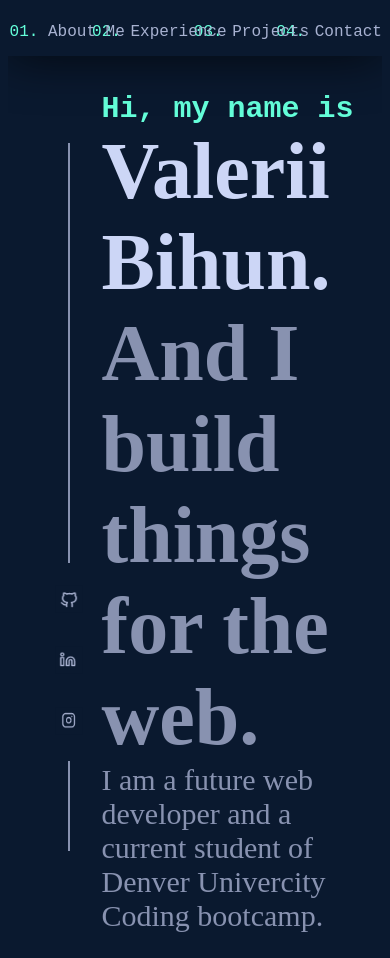
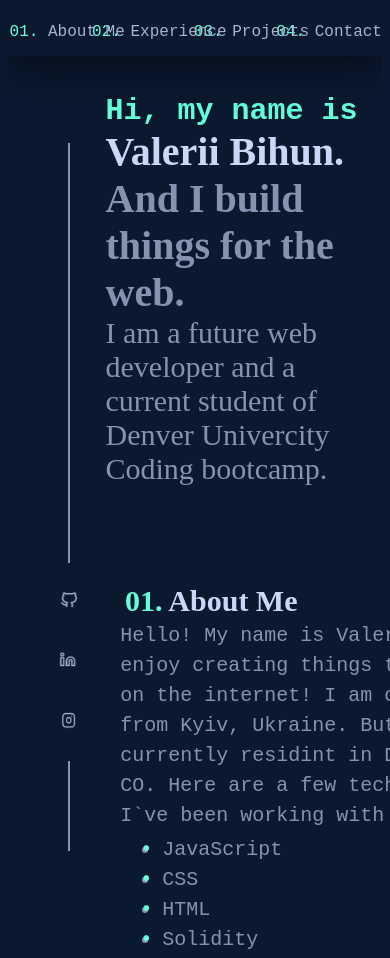
Before and after one commit to Valllerian/Portfolio, a plain HTML site: page index.html in a window 390 px wide. Shown: the top 958 px of the page. Drawn offline with Linux system fonts and the light colour scheme.

Commit message:
responsive design edited

```diff
--- a/assets/style.css
+++ b/assets/style.css
@@ -10,8 +10,8 @@
  --Green: #64ffda;
  --font-sans: "Calibre","Inter","San Francisco","SF Pro Text",sans-serif;
  --font-mono: "SF Mono","Fira Code","Fira Mono","Roboto Mono",monospace;
- --left: 0px 0px 0px 25%;
- --contentmargin: 25% 0px 0px 30%;
+ --left: 0px 0px 0px 25vw;
+ --contentmargin: 25vw 0px 0px 30vw;
  --mainfont: 30px;
  --transition: 375ms ease-in-out;
 }
@@ -35,10 +35,9 @@ header ul {
     font-family: var(--font-mono);
     display: flex;
     flex-wrap: wrap;
-    align-items: center;
     list-style-type:decimal-leading-zero;
     justify-content: space-between;
-    margin: 0px 50px 250px 80%;
+    margin: 0px 0px 250px 80vw;
     color: var(--Green);
 }
 
@@ -123,7 +122,6 @@ a {
 main h1 h2 h3 {
     display: flex;
     flex-wrap: wrap;
-    align-items: center;
     text-align: center;
 }
 
@@ -333,24 +331,32 @@ footer {
 
     }
     .maincontent {
-        width: 55%;
+        width: 55vw;
     }
 
     body header ul{
-        margin: 0px 0px 10% 0px;
+        margin: 0px 0px 10vw 0px;
     }
     #projects {
         margin: none;
     }
     .positionimg {
-        margin: 5% 0px 0px 15% ;
+        margin: 5% 0px 0px 15vw ;
+    }
+
+    main h2 {
+        font-size: 40px;
+    }
+
+    main h3 {
+        font-size: 40px;
     }
 
   }
 
 @media screen and (max-width: 992px) {
     .maincontent {
-        width: 75%;
+        width: 75vw;
     }
 
     img {
@@ -361,7 +367,7 @@ footer {
 
 @media screen and (max-width: 750px) {
     .maincontent {
-        width: 100%;
+        width: 100vw;
     }
 
     img {
@@ -371,7 +377,7 @@ footer {
 
   @media screen and (max-width: 600px) {
     .maincontent {
-        width: 100%;
+        width: 100vw;
         margin: none;
     }
 
```
